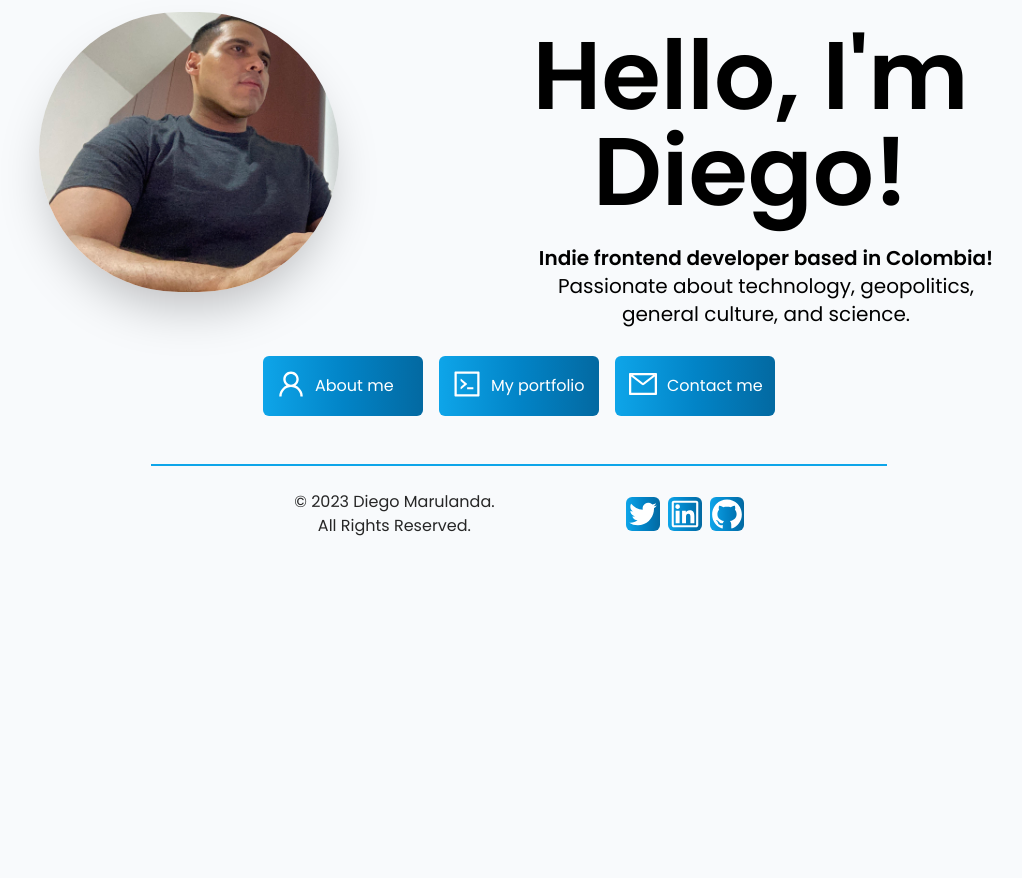
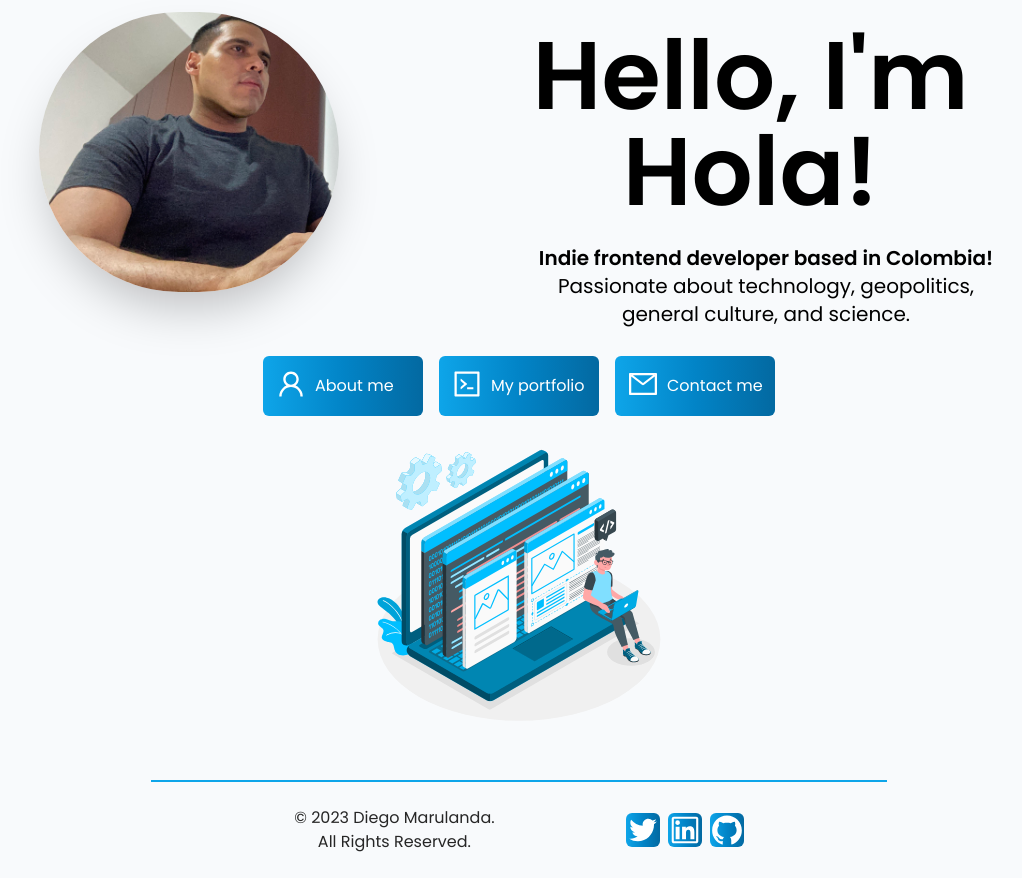
Before and after one commit to DiegoMarulandaB/Portfolio, a Next.js app: page / in a window 1280 px wide. Shown: the part 260-1138 px from the top of the page, without its empty margins (121-1143 px from the left). Before the commit the page ends 822 px from the top, so only its background shows below. Built offline with nearby package versions, Linux system fonts and the light colour scheme.

Commit message:
add illustration to home

```diff
--- a/src/app/home/page.tsx
+++ b/src/app/home/page.tsx
@@ -37,7 +37,7 @@ const HomePage = () => {
         </div>
         <div className="md:w-1/2">
           <h1 className="text-2xl lg:text-6xl text-center font-semibold">
-            <AnimatedText text="Hello, I'm Diego!" className="mr-2 mb-2 mt-2" />
+            <AnimatedText text="Hello, I'm Hola!" className="mr-2 mb-2 mt-2" />
           </h1>
           <p className="text-xl text-center mt-2 font-light">
             <span className="font-bold">Indie frontend developer based in Colombia!</span> Passionate about technology,
@@ -63,6 +63,71 @@ const HomePage = () => {
         ))}
       </div>
 
+      {/* Projects Section */}
+       <div>
+        <div className="flex flex-col text-center items-center justify-center ">
+          <Image
+            src="/projects.svg"
+            alt="projects image"
+            width={300}
+            height={300}
+            className="mx-auto md:mx-2 mt-4"
+          />
+        </div>
+        {/* <div className="md:w-1/2">
+          <h1 className="text-2xl lg:text-6xl text-center font-semibold">
+            <AnimatedText text="My portfolio" className="mr-2 mb-2 mt-2" />
+          </h1>
+          <p className="text-xl text-center mt-2 font-light">
+            You can find samples of my projects. I hope you enjoy exploring my work as much as I enjoy creating it!
+          </p>
+        </div> */}
+      </div>
+
+      <div>
+        {/* <Link href="/projects">
+          <button
+            type="button"
+            className="hover:bg-gradient-to-br focus:ring-4 focus:outline-none focus:ring-sky-300 text-center inline-flex items-center
+            hover:-translate-y-1 transition-transform cursor-pointer text-white bg-gradient-to-r from-sky-500 via-sky-600 to-sky-700 rounded-md px-3 py-3 mb-4 md:mb-0 w-full md:w-40"
+          >
+            <AiOutlineCode className="icon text-white text-center items-center justify-center mb-1 mr-2" size={32} />
+            My portfolio
+          </button>
+        </Link> */}
+      </div>
+
+      {/* Contact Section */}
+      {/* <div className="flex flex-col md:flex-row md:space-x-3 md:text-left mt-12">
+        <div className="md:w-1/2">
+          <Image
+            src="/email.svg"
+            alt="email image"
+            width={300}
+            height={300}
+            className="mx-auto md:mx-2 mt-4"
+          />
+        </div>
+        <div className="md:w-1/2">
+          <h1 className="text-2xl lg:text-6xl text-center font-semibold">
+            <AnimatedText text="Contact me" className="mr-2 mb-2 mt-2" />
+          </h1>
+          <p className="text-xl text-center mt-2 font-light">Get in touch with me!</p>
+        </div>
+      </div>
+
+      <div className="flex flex-col md:flex-row md:space-x-4 items-center justify-center mt-6">
+        <Link href="/contact">
+          <button
+            type="button"
+            className="hover:bg-gradient-to-br focus:ring-4 focus:outline-none focus:ring-sky-300 text-center inline-flex items-center
+            hover:-translate-y-1 transition-transform cursor-pointer text-white bg-gradient-to-r from-sky-500 via-sky-600 to-sky-700 rounded-md px-3 py-3 mb-4 md:mb-0 w-full md:w-40"
+          >
+            <AiOutlineMail className="icon text-white text-center items-center justify-center mb-1 mr-2" size={32} />
+            Contact me
+          </button>
+        </Link>
+      </div> */}
     </section>
   );
 };
```
